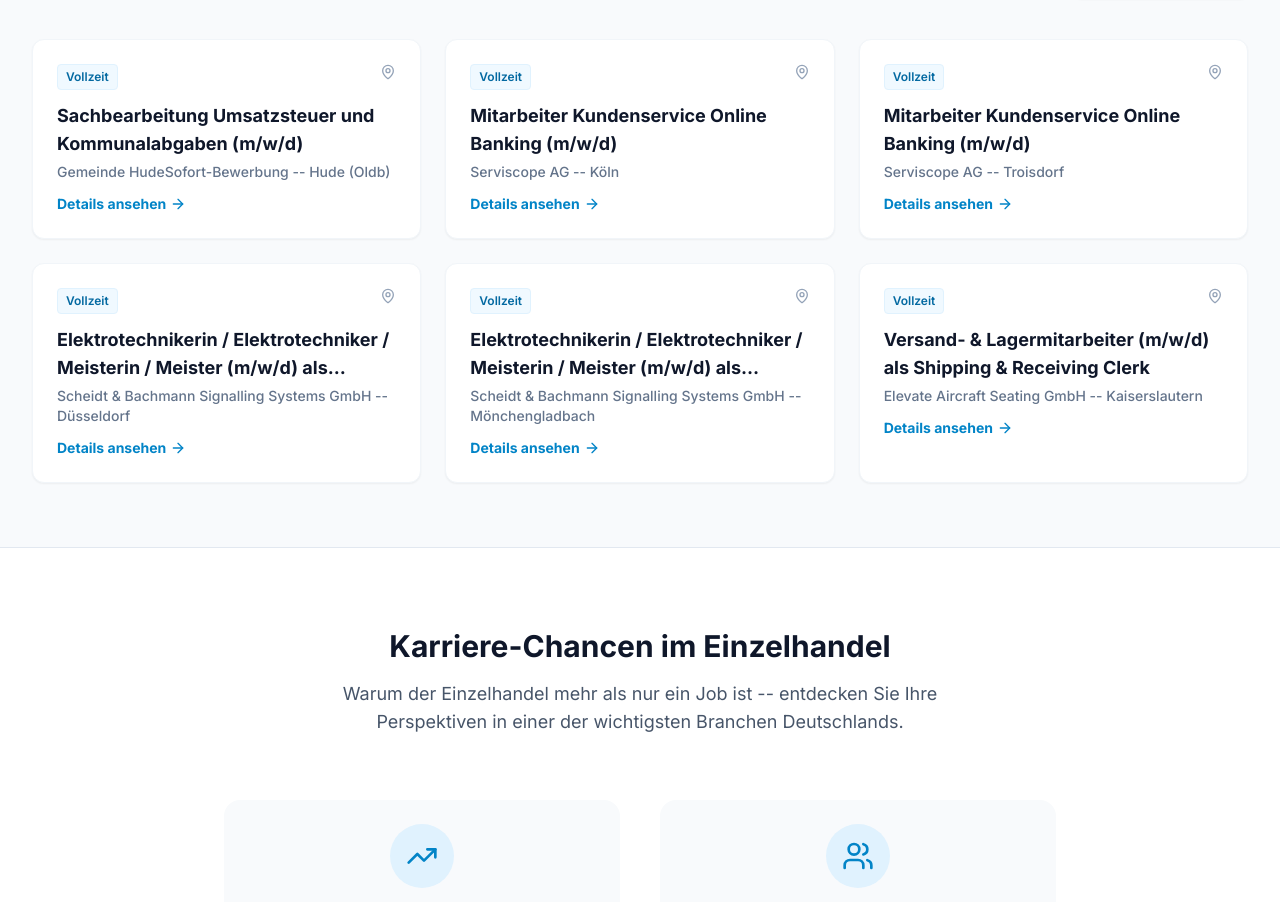
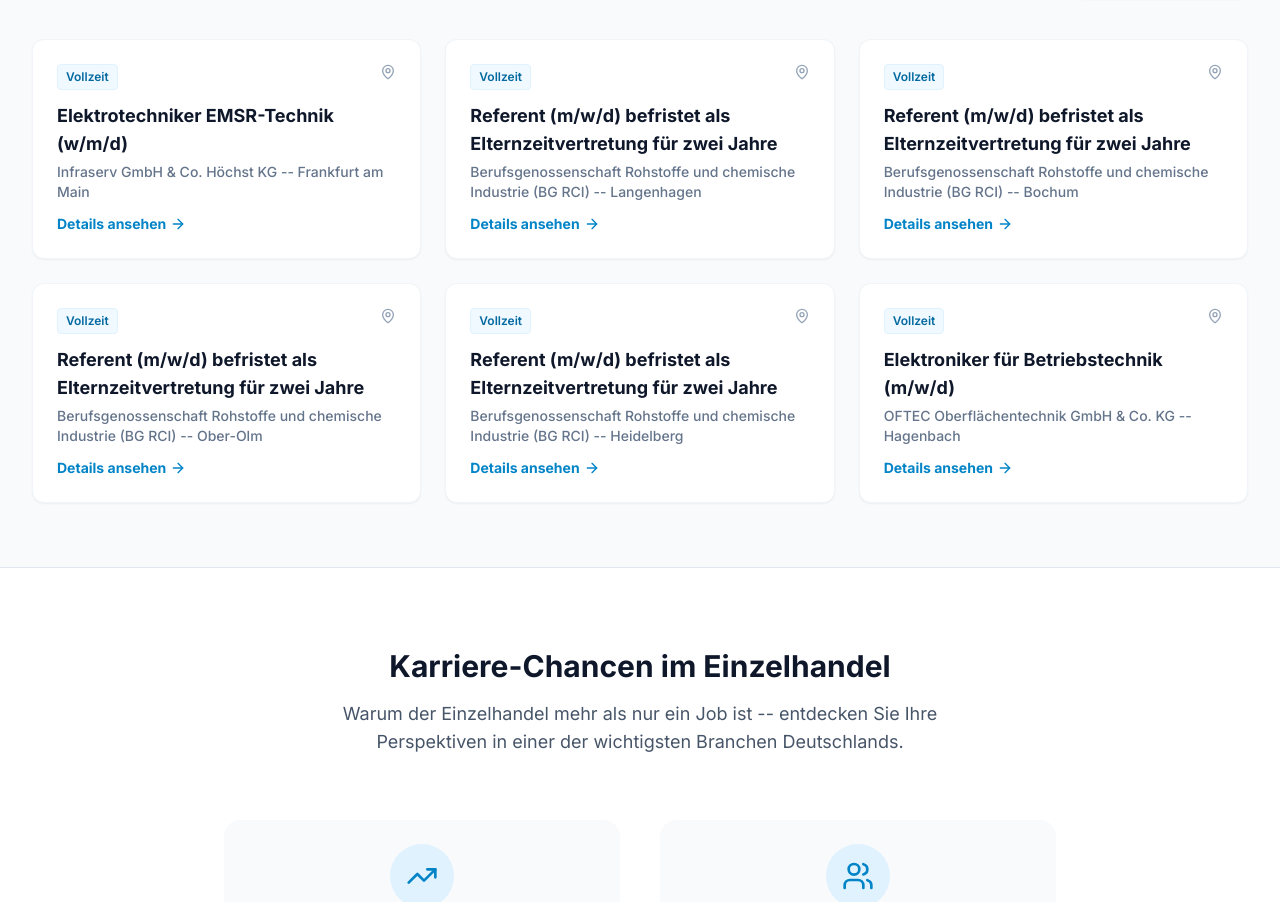
Before and after one commit to shufflethis/einzelhandel-stellenangebote.de, a React (Vite) app: page /#/ in a window 1280 px wide. Shown: the part 824-1726 px from the top of the page. Built offline with nearby package versions, Linux system fonts and the light colour scheme.

Commit message:
chore: update job listings from external sources (HR-JobScraper)
25 jobs injected from: Arbeitsagentur, Indeed, StepStone, meinestadt.de

```diff
--- a/constants.ts
+++ b/constants.ts
@@ -11,278 +11,278 @@ export const NAVIGATION_ITEMS = [
 export const MOCK_JOBS: Job[] = [
   {
     id: '1',
-    title: 'Sachbearbeitung Umsatzsteuer und Kommunalabgaben (m/w/d)',
-    company: 'Gemeinde HudeSofort-Bewerbung',
-    location: 'Hude (Oldb)',
+    title: 'Elektrotechniker EMSR-Technik (w/m/d)',
+    company: 'Infraserv GmbH & Co. Höchst KG',
+    location: 'Frankfurt am Main',
     type: 'Vollzeit',
     category: 'Sonstiges',
-    description: 'Sachbearbeitung Umsatzsteuer und Kommunalabgaben (m/w/d)',
+    description: 'Elektrotechniker EMSR-Technik (w/m/d)',
     tags: [],
-    date: '2026-03-22'
+    date: '2026-03-29'
   },
   {
     id: '2',
-    title: 'Mitarbeiter Kundenservice Online Banking (m/w/d)',
-    company: 'Serviscope AG',
-    location: 'Köln',
+    title: 'Referent (m/w/d) befristet als Elternzeitvertretung für zwei Jahre',
+    company: 'Berufsgenossenschaft Rohstoffe und chemische Industrie (BG RCI)',
+    location: 'Langenhagen',
     type: 'Vollzeit',
     category: 'Sonstiges',
-    description: 'Mitarbeiter Kundenservice Online Banking (m/w/d)',
+    description: 'Referent (m/w/d) befristet als Elternzeitvertretung für zwei Jahre',
     tags: [],
-    date: '2026-03-22'
+    date: '2026-03-29'
   },
   {
     id: '3',
-    title: 'Mitarbeiter Kundenservice Online Banking (m/w/d)',
-    company: 'Serviscope AG',
-    location: 'Troisdorf',
+    title: 'Referent (m/w/d) befristet als Elternzeitvertretung für zwei Jahre',
+    company: 'Berufsgenossenschaft Rohstoffe und chemische Industrie (BG RCI)',
+    location: 'Bochum',
     type: 'Vollzeit',
     category: 'Sonstiges',
-    description: 'Mitarbeiter Kundenservice Online Banking (m/w/d)',
+    description: 'Referent (m/w/d) befristet als Elternzeitvertretung für zwei Jahre',
     tags: [],
-    date: '2026-03-22'
+    date: '2026-03-29'
   },
   {
     id: '4',
-    title: 'Elektrotechnikerin / Elektrotechniker / Meisterin / Meister (m/w/d) als Projektmitarbeiter Eisenbahn-Signaltechnik',
-    company: 'Scheidt & Bachmann Signalling Systems GmbH',
-    location: 'Düsseldorf',
+    title: 'Referent (m/w/d) befristet als Elternzeitvertretung für zwei Jahre',
+    company: 'Berufsgenossenschaft Rohstoffe und chemische Industrie (BG RCI)',
+    location: 'Ober-Olm',
     type: 'Vollzeit',
     category: 'Sonstiges',
-    description: 'Elektrotechnikerin / Elektrotechniker / Meisterin / Meister (m/w/d) als Projektmitarbeiter Eisenbahn-Signaltechnik',
+    description: 'Referent (m/w/d) befristet als Elternzeitvertretung für zwei Jahre',
     tags: [],
-    date: '2026-03-22'
+    date: '2026-03-29'
   },
   {
     id: '5',
-    title: 'Elektrotechnikerin / Elektrotechniker / Meisterin / Meister (m/w/d) als Projektmitarbeiter Eisenbahn-Signaltechnik',
-    company: 'Scheidt & Bachmann Signalling Systems GmbH',
-    location: 'Mönchengladbach',
+    title: 'Referent (m/w/d) befristet als Elternzeitvertretung für zwei Jahre',
+    company: 'Berufsgenossenschaft Rohstoffe und chemische Industrie (BG RCI)',
+    location: 'Heidelberg',
     type: 'Vollzeit',
     category: 'Sonstiges',
-    description: 'Elektrotechnikerin / Elektrotechniker / Meisterin / Meister (m/w/d) als Projektmitarbeiter Eisenbahn-Signaltechnik',
+    description: 'Referent (m/w/d) befristet als Elternzeitvertretung für zwei Jahre',
     tags: [],
-    date: '2026-03-22'
+    date: '2026-03-29'
   },
   {
     id: '6',
-    title: 'Versand- & Lagermitarbeiter (m/w/d) als Shipping & Receiving Clerk',
-    company: 'Elevate Aircraft Seating GmbH',
-    location: 'Kaiserslautern',
+    title: 'Elektroniker für Betriebstechnik (m/w/d)',
+    company: 'OFTEC Oberflächentechnik GmbH & Co. KG',
+    location: 'Hagenbach',
     type: 'Vollzeit',
     category: 'Sonstiges',
-    description: 'Versand- & Lagermitarbeiter (m/w/d) als Shipping & Receiving Clerk',
+    description: 'Elektroniker für Betriebstechnik (m/w/d)',
     tags: [],
-    date: '2026-03-22'
+    date: '2026-03-29'
   },
   {
     id: '7',
-    title: 'Ausbilder*in im Einzelhandel',
-    company: 'Faprik gGmbH',
-    location: 'Frankfurt am Main',
+    title: 'Teamleiter im Einzelhandel (m/w/d)',
+    company: 'TEDi GmbH & Co. KG',
+    location: 'Erfurt',
     type: 'Vollzeit',
     category: 'Kaufmann/-frau - Einzelhandel',
-    description: 'Ausbilder*in im Einzelhandel',
+    description: 'Teamleiter im Einzelhandel (m/w/d)',
     tags: ['Kaufmann/-frau - Einzelhandel'],
-    date: '2026-03-20'
+    date: '2026-03-28'
   },
   {
     id: '8',
     title: 'Teamleiter im Einzelhandel (m/w/d)',
     company: 'TEDi GmbH & Co. KG',
-    location: 'Augsburg, Bayern',
+    location: 'Erkelenz',
     type: 'Vollzeit',
     category: 'Kaufmann/-frau - Einzelhandel',
     description: 'Teamleiter im Einzelhandel (m/w/d)',
     tags: ['Kaufmann/-frau - Einzelhandel'],
-    date: '2026-03-20'
+    date: '2026-03-28'
   },
   {
     id: '9',
     title: 'Teamleiter im Einzelhandel (m/w/d)',
     company: 'TEDi GmbH & Co. KG',
-    location: 'Stadtbergen',
+    location: 'Hückelhoven',
     type: 'Vollzeit',
     category: 'Kaufmann/-frau - Einzelhandel',
     description: 'Teamleiter im Einzelhandel (m/w/d)',
     tags: ['Kaufmann/-frau - Einzelhandel'],
-    date: '2026-03-20'
+    date: '2026-03-28'
   },
   {
     id: '10',
     title: 'Teamleiter im Einzelhandel (m/w/d)',
     company: 'TEDi GmbH & Co. KG',
-    location: 'Gersthofen',
+    location: 'Nettetal',
     type: 'Vollzeit',
     category: 'Kaufmann/-frau - Einzelhandel',
     description: 'Teamleiter im Einzelhandel (m/w/d)',
     tags: ['Kaufmann/-frau - Einzelhandel'],
-    date: '2026-03-20'
+    date: '2026-03-28'
   },
   {
     id: '11',
     title: 'Teamleiter im Einzelhandel (m/w/d)',
     company: 'TEDi GmbH & Co. KG',
-    location: 'Königsbrunn bei Augsburg',
+    location: 'Übach-Palenberg',
     type: 'Vollzeit',
     category: 'Kaufmann/-frau - Einzelhandel',
     description: 'Teamleiter im Einzelhandel (m/w/d)',
     tags: ['Kaufmann/-frau - Einzelhandel'],
-    date: '2026-03-20'
+    date: '2026-03-28'
   },
   {
     id: '12',
     title: 'Teamleiter im Einzelhandel (m/w/d)',
     company: 'TEDi GmbH & Co. KG',
-    location: 'Untermeitingen',
+    location: 'Wassenberg',
     type: 'Vollzeit',
     category: 'Kaufmann/-frau - Einzelhandel',
     description: 'Teamleiter im Einzelhandel (m/w/d)',
     tags: ['Kaufmann/-frau - Einzelhandel'],
-    date: '2026-03-20'
+    date: '2026-03-28'
   },
   {
     id: '13',
     title: 'Teamleiter im Einzelhandel (m/w/d)',
     company: 'TEDi GmbH & Co. KG',
-    location: 'Buchloe',
+    location: 'Heinsberg, Rheinland',
     type: 'Vollzeit',
     category: 'Kaufmann/-frau - Einzelhandel',
     description: 'Teamleiter im Einzelhandel (m/w/d)',
     tags: ['Kaufmann/-frau - Einzelhandel'],
-    date: '2026-03-20'
+    date: '2026-03-28'
   },
   {
     id: '14',
     title: 'Teamleiter im Einzelhandel (m/w/d)',
     company: 'TEDi GmbH & Co. KG',
-    location: 'Bad Wörishofen',
+    location: 'Gangelt',
     type: 'Vollzeit',
     category: 'Kaufmann/-frau - Einzelhandel',
     description: 'Teamleiter im Einzelhandel (m/w/d)',
     tags: ['Kaufmann/-frau - Einzelhandel'],
-    date: '2026-03-20'
+    date: '2026-03-28'
   },
   {
     id: '15',
     title: 'Teamleiter im Einzelhandel (m/w/d)',
     company: 'TEDi GmbH & Co. KG',
-    location: 'Mindelheim',
+    location: 'Wegberg',
     type: 'Vollzeit',
     category: 'Kaufmann/-frau - Einzelhandel',
     description: 'Teamleiter im Einzelhandel (m/w/d)',
     tags: ['Kaufmann/-frau - Einzelhandel'],
-    date: '2026-03-20'
+    date: '2026-03-28'
   },
   {
     id: '16',
     title: 'Teamleiter im Einzelhandel (m/w/d)',
     company: 'TEDi GmbH & Co. KG',
-    location: 'Landsberg am Lech',
+    location: 'Selfkant',
     type: 'Vollzeit',
     category: 'Kaufmann/-frau - Einzelhandel',
     description: 'Teamleiter im Einzelhandel (m/w/d)',
     tags: ['Kaufmann/-frau - Einzelhandel'],
-    date: '2026-03-20'
+    date: '2026-03-28'
   },
   {
     id: '17',
     title: 'Teamleiter im Einzelhandel (m/w/d)',
     company: 'TEDi GmbH & Co. KG',
-    location: 'Ottobeuren',
+    location: 'Erkrath',
     type: 'Vollzeit',
     category: 'Kaufmann/-frau - Einzelhandel',
     description: 'Teamleiter im Einzelhandel (m/w/d)',
     tags: ['Kaufmann/-frau - Einzelhandel'],
-    date: '2026-03-20'
+    date: '2026-03-28'
   },
   {
     id: '18',
     title: 'Teamleiter im Einzelhandel (m/w/d)',
     company: 'TEDi GmbH & Co. KG',
-    location: 'Schwabmünchen',
+    location: 'Mettmann',
     type: 'Vollzeit',
     category: 'Kaufmann/-frau - Einzelhandel',
     description: 'Teamleiter im Einzelhandel (m/w/d)',
     tags: ['Kaufmann/-frau - Einzelhandel'],
-    date: '2026-03-20'
+    date: '2026-03-28'
   },
   {
     id: '19',
-    title: 'Teamleiter im Einzelhandel (m/w/d)',
-    company: 'TEDi GmbH & Co. KG',
-    location: 'Eggenfelden',
+    title: 'Verkäufer/in (m/w/d) im Einzelhandel',
+    company: 'Renner GmbH & Co KG',
+    location: 'Hameln',
     type: 'Vollzeit',
-    category: 'Kaufmann/-frau - Einzelhandel',
-    description: 'Teamleiter im Einzelhandel (m/w/d)',
-    tags: ['Kaufmann/-frau - Einzelhandel'],
-    date: '2026-03-20'
+    category: 'Verkäufer/in',
+    description: 'Verkäufer/in (m/w/d) im Einzelhandel',
+    tags: ['Verkäufer/in'],
+    date: '2026-03-27'
   },
   {
     id: '20',
     title: 'Teamleiter im Einzelhandel (m/w/d)',
     company: 'TEDi GmbH & Co. KG',
-    location: 'Taufkirchen (Vils)',
+    location: 'Burglengenfeld',
     type: 'Vollzeit',
     category: 'Kaufmann/-frau - Einzelhandel',
     description: 'Teamleiter im Einzelhandel (m/w/d)',
     tags: ['Kaufmann/-frau - Einzelhandel'],
-    date: '2026-03-20'
+    date: '2026-03-27'
   },
   {
     id: '21',
     title: 'Teamleiter im Einzelhandel (m/w/d)',
     company: 'TEDi GmbH & Co. KG',
-    location: 'Frontenhausen',
+    location: 'Burgau, Schwaben',
     type: 'Vollzeit',
     category: 'Kaufmann/-frau - Einzelhandel',
     description: 'Teamleiter im Einzelhandel (m/w/d)',
     tags: ['Kaufmann/-frau - Einzelhandel'],
-    date: '2026-03-20'
+    date: '2026-03-27'
   },
   {
     id: '22',
-    title: 'Teamleiter im Einzelhandel (m/w/d)',
-    company: 'TEDi GmbH & Co. KG',
-    location: 'Neuötting',
+    title: 'Kaufmann/-frau im Einzelhandel (m/w/d)',
+    company: 'OT Baßler GmbH',
+    location: 'Erlangen',
     type: 'Vollzeit',
     category: 'Kaufmann/-frau - Einzelhandel',
-    description: 'Teamleiter im Einzelhandel (m/w/d)',
+    description: 'Kaufmann/-frau im Einzelhandel (m/w/d)',
     tags: ['Kaufmann/-frau - Einzelhandel'],
-    date: '2026-03-20'
+    date: '2026-03-26'
   },
   {
     id: '23',
-    title: 'Teamleiter im Einzelhandel (m/w/d)',
-    company: 'TEDi GmbH & Co. KG',
-    location: 'Plattling',
+    title: 'Kaufmann im Einzelhandel (m/w/d)',
+    company: 'Electronic Seidel GmbH',
+    location: 'Speyer',
     type: 'Vollzeit',
     category: 'Kaufmann/-frau - Einzelhandel',
-    description: 'Teamleiter im Einzelhandel (m/w/d)',
+    description: 'Kaufmann im Einzelhandel (m/w/d)',
     tags: ['Kaufmann/-frau - Einzelhandel'],
-    date: '2026-03-20'
+    date: '2026-03-26'
   },
   {
     id: '24',
-    title: 'Teamleiter im Einzelhandel (m/w/d)',
-    company: 'TEDi GmbH & Co. KG',
-    location: 'Vilshofen an der Donau',
+    title: 'Unterstützung im Einzelhandel',
+    company: 'Alexei Wenkler-Gourji Einzelhandel',
+    location: 'Wesel am Rhein',
     type: 'Vollzeit',
-    category: 'Kaufmann/-frau - Einzelhandel',
-    description: 'Teamleiter im Einzelhandel (m/w/d)',
-    tags: ['Kaufmann/-frau - Einzelhandel'],
-    date: '2026-03-20'
+    category: 'Helfer/in - Verkauf',
+    description: 'Unterstützung im Einzelhandel',
+    tags: ['Helfer/in - Verkauf'],
+    date: '2026-03-26'
   },
   {
     id: '25',
-    title: 'Teamleiter im Einzelhandel (m/w/d)',
-    company: 'TEDi GmbH & Co. KG',
-    location: 'Aldersbach',
+    title: 'Verkäufer im Einzelhandel (m/w/d)',
+    company: 'Renschler GmbH',
+    location: 'Herrenberg im Gäu',
     type: 'Vollzeit',
-    category: 'Kaufmann/-frau - Einzelhandel',
-    description: 'Teamleiter im Einzelhandel (m/w/d)',
-    tags: ['Kaufmann/-frau - Einzelhandel'],
-    date: '2026-03-20'
+    category: 'Verkäufer/in',
+    description: 'Verkäufer im Einzelhandel (m/w/d)',
+    tags: ['Verkäufer/in'],
+    date: '2026-03-25'
   }
 ];
 
--- a/index.html
+++ b/index.html
@@ -181,21 +181,21 @@
   {
     "@context": "https://schema.org",
     "@type": "JobPosting",
-    "title": "Sachbearbeitung Umsatzsteuer und Kommunalabgaben (m/w/d)",
-    "description": "Sachbearbeitung Umsatzsteuer und Kommunalabgaben (m/w/d)",
-    "datePosted": "2026-03-22",
-    "validThrough": "2026-05-20",
+    "title": "Elektrotechniker EMSR-Technik (w/m/d)",
+    "description": "Elektrotechniker EMSR-Technik (w/m/d)",
+    "datePosted": "2026-03-29",
+    "validThrough": "2026-05-27",
     "employmentType": "FULL_TIME",
     "hiringOrganization": {
       "@type": "Organization",
-      "name": "Gemeinde HudeSofort-Bewerbung",
+      "name": "Infraserv GmbH & Co. Höchst KG",
       "sameAs": "https://einzelhandel-stellenangebote.de"
     },
     "jobLocation": {
       "@type": "Place",
       "address": {
         "@type": "PostalAddress",
-        "addressLocality": "Hude (Oldb)",
+        "addressLocality": "Frankfurt am Main",
         "addressCountry": "DE"
       }
     }
@@ -203,21 +203,21 @@
   {
     "@context": "https://schema.org",
     "@type": "JobPosting",
-    "title": "Mitarbeiter Kundenservice Online Banking (m/w/d)",
-    "description": "Mitarbeiter Kundenservice Online Banking (m/w/d)",
-    "datePosted": "2026-03-22",
-    "validThrough": "2026-05-20",
+    "title": "Referent (m/w/d) befristet als Elternzeitvertretung für zwei Jahre",
+    "description": "Referent (m/w/d) befristet als Elternzeitvertretung für zwei Jahre",
+    "datePosted": "2026-03-29",
+    "validThrough": "2026-05-27",
     "employmentType": "FULL_TIME",
     "hiringOrganization": {
       "@type": "Organization",
-      "name": "Serviscope AG",
+      "name": "Berufsgenossenschaft Rohstoffe und chemische Industrie (BG RCI)",
       "sameAs": "https://einzelhandel-stellenangebote.de"
     },
     "jobLocation": {
       "@type": "Place",
       "address": {
         "@type": "PostalAddress",
-        "addressLocality": "Köln",
+        "addressLocality": "Langenhagen",
         "addressCountry": "DE"
       }
     }
@@ -225,21 +225,21 @@
   {
     "@context": "https://schema.org",
     "@type": "JobPosting",
-    "title": "Mitarbeiter Kundenservice Online Banking (m/w/d)",
-    "description": "Mitarbeiter Kundenservice Online Banking (m/w/d)",
-    "datePosted": "2026-03-22",
-    "validThrough": "2026-05-20",
+    "title": "Referent (m/w/d) befristet als Elternzeitvertretung für zwei Jahre",
+    "description": "Referent (m/w/d) befristet als Elternzeitvertretung für zwei Jahre",
+    "datePosted": "2026-03-29",
+    "validThrough": "2026-05-27",
     "employmentType": "FULL_TIME",
     "hiringOrganization": {
       "@type": "Organization",
-      "name": "Serviscope AG",
+      "name": "Berufsgenossenschaft Rohstoffe und chemische Industrie (BG RCI)",
       "sameAs": "https://einzelhandel-stellenangebote.de"
     },
     "jobLocation": {
       "@type": "Place",
       "address": {
         "@type": "PostalAddress",
-        "addressLocality": "Troisdorf",
+        "addressLocality": "Bochum",
         "addressCountry": "DE"
       }
     }
@@ -247,21 +247,21 @@
   {
     "@context": "https://schema.org",
     "@type": "JobPosting",
-    "title": "Elektrotechnikerin / Elektrotechniker / Meisterin / Meister (m/w/d) als Projektmitarbeiter Eisenbahn-Signaltechnik",
-    "description": "Elektrotechnikerin / Elektrotechniker / Meisterin / Meister (m/w/d) als Projektmitarbeiter Eisenbahn-Signaltechnik",
-    "datePosted": "2026-03-22",
-    "validThrough": "2026-05-20",
+    "title": "Referent (m/w/d) befristet als Elternzeitvertretung für zwei Jahre",
+    "description": "Referent (m/w/d) befristet als Elternzeitvertretung für zwei Jahre",
+    "datePosted": "2026-03-29",
+    "validThrough": "2026-05-27",
     "employmentType": "FULL_TIME",
     "hiringOrganization": {
       "@type": "Organization",
-      "name": "Scheidt & Bachmann Signalling Systems GmbH",
+      "name": "Berufsgenossenschaft Rohstoffe und chemische Industrie (BG RCI)",
       "sameAs": "https://einzelhandel-stellenangebote.de"
     },
     "jobLocation": {
       "@type": "Place",
       "address": {
         "@type": "PostalAddress",
-        "addressLocality": "Düsseldorf",
+        "addressLocality": "Ober-Olm",
         "addressCountry": "DE"
       }
     }
@@ -269,21 +269,21 @@
   {
     "@context": "https://schema.org",
     "@type": "JobPosting",
-    "title": "Elektrotechnikerin / Elektrotechniker / Meisterin / Meister (m/w/d) als Projektmitarbeiter Eisenbahn-Signaltechnik",
-    "description": "Elektrotechnikerin / Elektrotechniker / Meisterin / Meister (m/w/d) als Projektmitarbeiter Eisenbahn-Signaltechnik",
-    "datePosted": "2026-03-22",
-    "validThrough": "2026-05-20",
+    "title": "Referent (m/w/d) befristet als Elternzeitvertretung für zwei Jahre",
+    "description": "Referent (m/w/d) befristet als Elternzeitvertretung für zwei Jahre",
+    "datePosted": "2026-03-29",
+    "validThrough": "2026-05-27",
     "employmentType": "FULL_TIME",
     "hiringOrganization": {
       "@type": "Organization",
-      "name": "Scheidt & Bachmann Signalling Systems GmbH",
+      "name": "Berufsgenossenschaft Rohstoffe und chemische Industrie (BG RCI)",
       "sameAs": "https://einzelhandel-stellenangebote.de"
     },
     "jobLocation": {
       "@type": "Place",
       "address": {
         "@type": "PostalAddress",
-        "addressLocality": "Mönchengladbach",
+        "addressLocality": "Heidelberg",
         "addressCountry": "DE"
       }
     }
```
